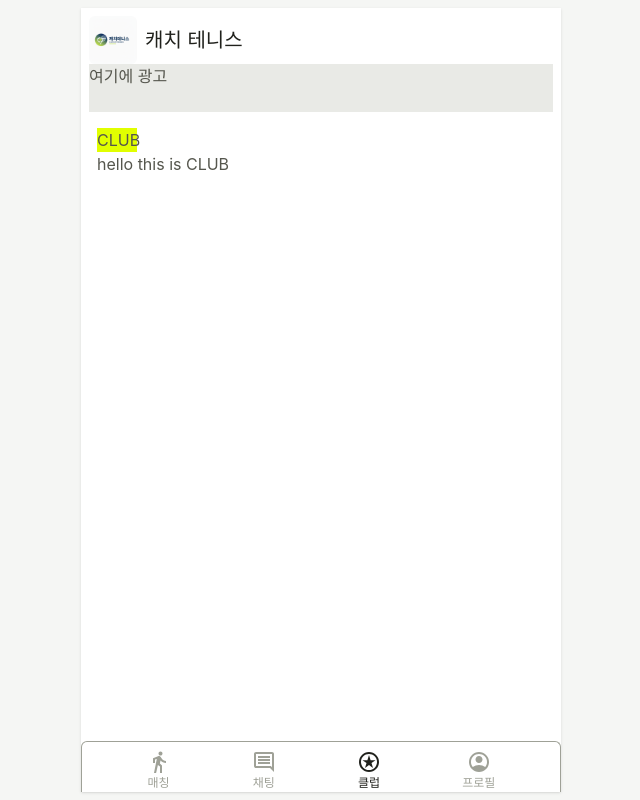
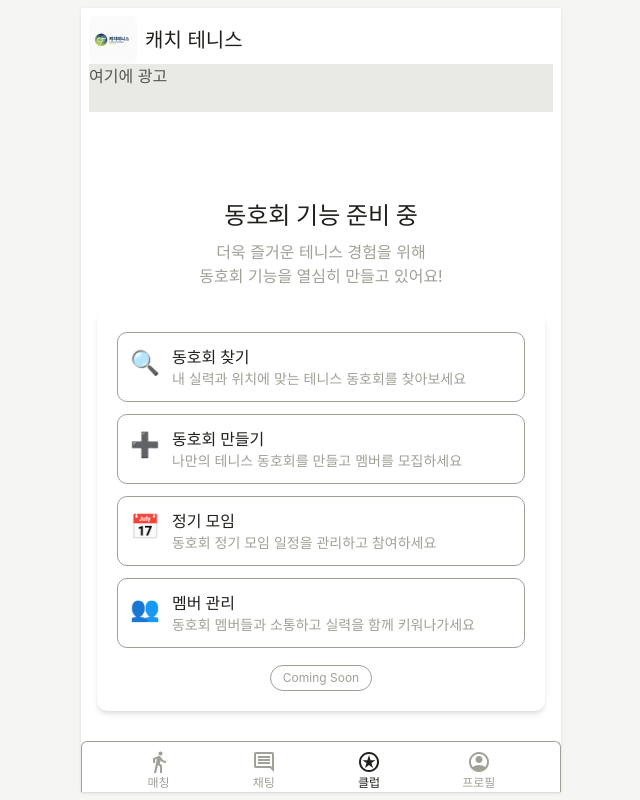
Before and after one commit to Samsung-SCSA-25th-Team2/tennis-web-app-fe, a React (Vite) app in the folder catch-tennis/: page /club in a window 1280 px wide. Shown: the whole page, without its empty margins (319-959 px from the left). Built offline with nearby package versions, Linux system fonts and the light colour scheme; no server answers; a web font is replaced by a local one.

Commit message:
⚙️Feat: 클럽 더미데이터 추가

```diff
--- a/catch-tennis/src/features/club/pages/Club.tsx
+++ b/catch-tennis/src/features/club/pages/Club.tsx
@@ -1,10 +1,74 @@
 export function Club() {
+    const dummyFeatures = [
+        {
+            title: '동호회 찾기',
+            description: '내 실력과 위치에 맞는 테니스 동호회를 찾아보세요',
+            icon: '🔍'
+        },
+        {
+            title: '동호회 만들기',
+            description: '나만의 테니스 동호회를 만들고 멤버를 모집하세요',
+            icon: '➕'
+        },
+        {
+            title: '정기 모임',
+            description: '동호회 정기 모임 일정을 관리하고 참여하세요',
+            icon: '📅'
+        },
+        {
+            title: '멤버 관리',
+            description: '동호회 멤버들과 소통하고 실력을 함께 키워나가세요',
+            icon: '👥'
+        }
+    ]
+
     return (
-        <>
-            <div className="w-10 bg-primary">CLUB</div>
-            <span>
-                hello this is CLUB
-            </span>
-        </>
+        <div className="flex flex-col items-center text-center pt-12 pb-4">
+            {/* Coming Soon Section */}
+            <div className="mb-6 relative">
+                <div className="absolute inset-0 bg-primary/10 rounded-full blur-3xl animate-pulse-slow"></div>
+            </div>
+
+            <h2 className="text-2xl font-bold text-text-title mb-2">
+                동호회 기능 준비 중
+            </h2>
+            <p className="text-body text-text-muted">
+                더욱 즐거운 테니스 경험을 위해<br />
+                동호회 기능을 열심히 만들고 있어요!
+            </p>
+
+            <br/>
+
+            {/* Feature List Card - Inspired by ProfileView's review section */}
+            <div className="w-full bg-surface rounded-lg shadow-md p-5">
+                <div className="space-y-3">
+                    {dummyFeatures.map((feature, index) => (
+                        <div
+                            key={index}
+                            className="p-3 bg-background rounded-lg border border-border"
+                        >
+                            <div className="flex items-start gap-3 text-left">
+                                <span className="text-2xl flex-shrink-0 mt-0.5">{feature.icon}</span>
+                                <div>
+                                    <h4 className="font-semibold text-text-title">
+                                        {feature.title}
+                                    </h4>
+                                    <p className="text-sm text-text-muted">
+                                        {feature.description}
+                                    </p>
+                                </div>
+                            </div>
+                        </div>
+                    ))}
+                </div>
+
+                {/* WIP Badge */}
+                <div className="mt-4 text-center">
+                    <span className="inline-block text-xs text-text-muted bg-background px-3 py-1 rounded-full border border-border">
+                        Coming Soon
+                    </span>
+                </div>
+            </div>
+        </div>
     )
 }
```
